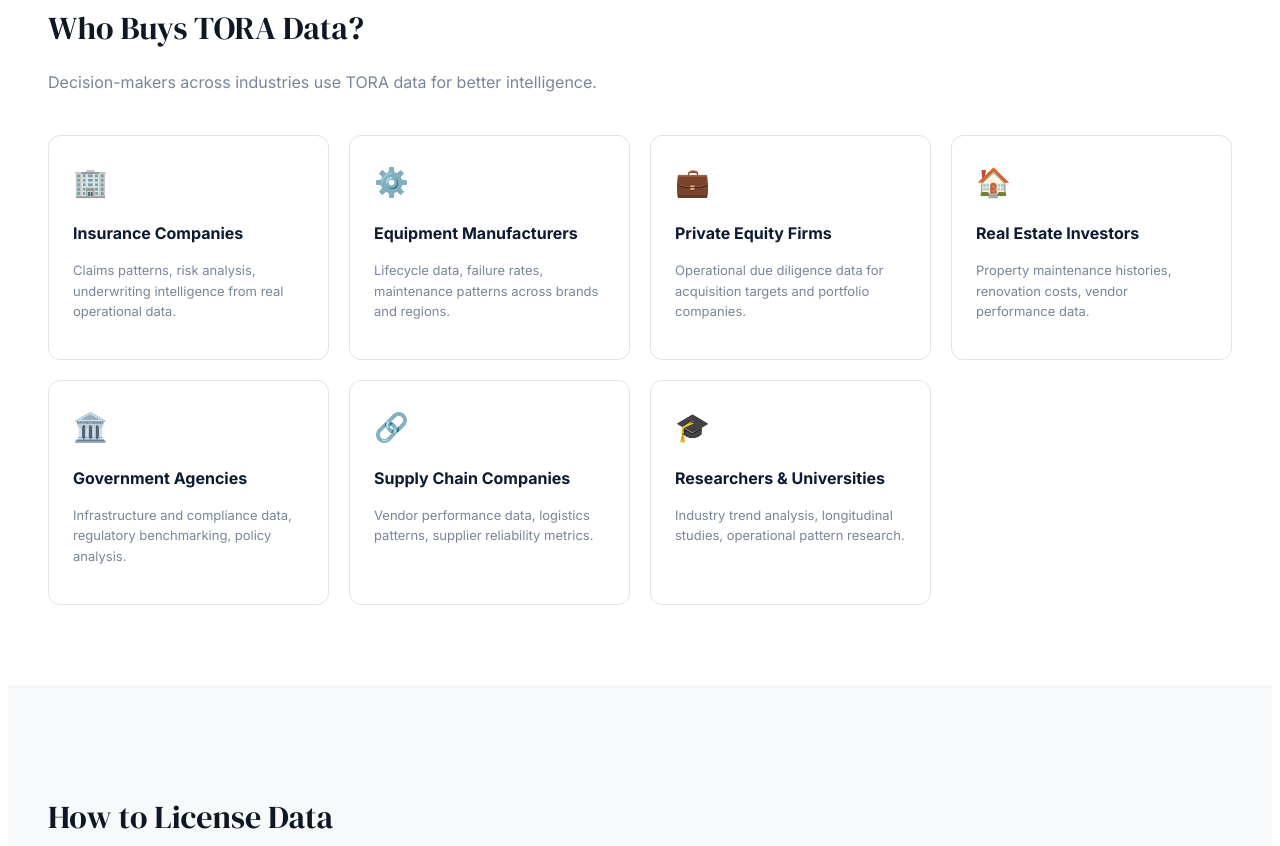
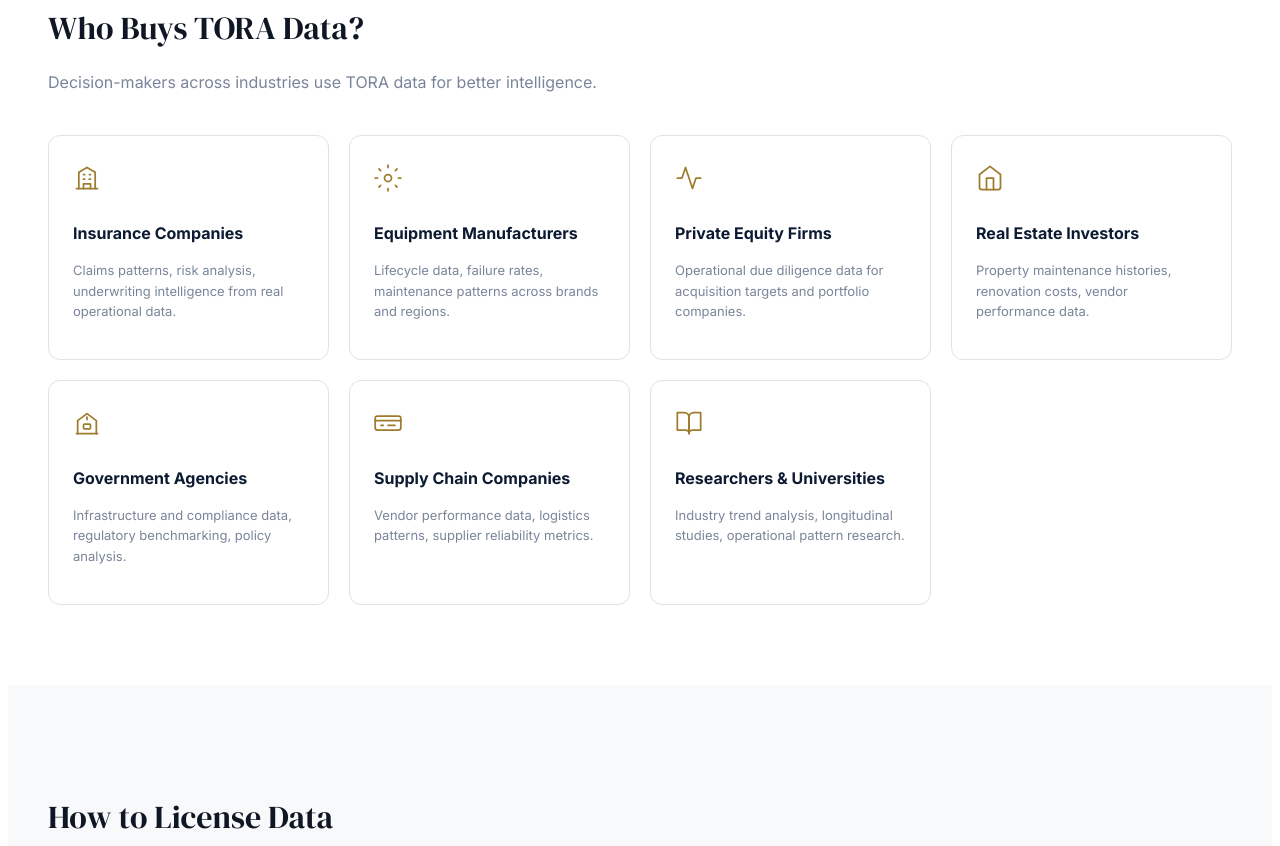
Before and after one commit to Nevillemind/bits-website, a plain HTML site: page tora-exchange/buyer-guide.html in a window 1280 px wide. Shown: the part 913-1759 px from the top of the page. Drawn offline with Linux system fonts and the light colour scheme; no server answers.

Commit message:
Buyer Guide: Replace emojis with clean SVG line icons (gold stroke)

```diff
--- a/tora-exchange/buyer-guide.html
+++ b/tora-exchange/buyer-guide.html
@@ -167,37 +167,37 @@
     <p class="section-subtitle">Decision-makers across industries use TORA data for better intelligence.</p>
     <div class="buyer-grid">
       <div class="buyer-card">
-        <div class="icon">🏢</div>
+        <div class="icon"><svg width="28" height="28" viewBox="0 0 24 24" fill="none" stroke="var(--gold)" stroke-width="1.5" stroke-linecap="round" stroke-linejoin="round"><path d="M3 21h18"/><path d="M5 21V7l7-4 7 4v14"/><path d="M9 21v-4h6v4"/><path d="M9 9h1"/><path d="M14 9h1"/><path d="M9 13h1"/><path d="M14 13h1"/></svg></div>
         <h3>Insurance Companies</h3>
         <p>Claims patterns, risk analysis, underwriting intelligence from real operational data.</p>
       </div>
       <div class="buyer-card">
-        <div class="icon">⚙️</div>
+        <div class="icon"><svg width="28" height="28" viewBox="0 0 24 24" fill="none" stroke="var(--gold)" stroke-width="1.5" stroke-linecap="round" stroke-linejoin="round"><circle cx="12" cy="12" r="3"/><path d="M12 1v2"/><path d="M12 21v2"/><path d="M4.22 4.22l1.42 1.42"/><path d="M18.36 18.36l1.42 1.42"/><path d="M1 12h2"/><path d="M21 12h2"/><path d="M4.22 19.78l1.42-1.42"/><path d="M18.36 5.64l1.42-1.42"/></svg></div>
         <h3>Equipment Manufacturers</h3>
         <p>Lifecycle data, failure rates, maintenance patterns across brands and regions.</p>
       </div>
       <div class="buyer-card">
-        <div class="icon">💼</div>
+        <div class="icon"><svg width="28" height="28" viewBox="0 0 24 24" fill="none" stroke="var(--gold)" stroke-width="1.5" stroke-linecap="round" stroke-linejoin="round"><path d="M22 12h-4l-3 9L9 3l-3 9H2"/></svg></div>
         <h3>Private Equity Firms</h3>
         <p>Operational due diligence data for acquisition targets and portfolio companies.</p>
       </div>
       <div class="buyer-card">
-        <div class="icon">🏠</div>
+        <div class="icon"><svg width="28" height="28" viewBox="0 0 24 24" fill="none" stroke="var(--gold)" stroke-width="1.5" stroke-linecap="round" stroke-linejoin="round"><path d="M3 9l9-7 9 7v11a2 2 0 0 1-2 2H5a2 2 0 0 1-2-2z"/><polyline points="9 22 9 12 15 12 15 22"/></svg></div>
         <h3>Real Estate Investors</h3>
         <p>Property maintenance histories, renovation costs, vendor performance data.</p>
       </div>
       <div class="buyer-card">
-        <div class="icon">🏛️</div>
+        <div class="icon"><svg width="28" height="28" viewBox="0 0 24 24" fill="none" stroke="var(--gold)" stroke-width="1.5" stroke-linecap="round" stroke-linejoin="round"><path d="M3 21h18"/><path d="M4 21V10l8-6 8 6v11"/><rect x="9" y="13" width="6" height="4" rx="1"/><path d="M12 7v2"/></svg></div>
         <h3>Government Agencies</h3>
         <p>Infrastructure and compliance data, regulatory benchmarking, policy analysis.</p>
       </div>
       <div class="buyer-card">
-        <div class="icon">🔗</div>
+        <div class="icon"><svg width="28" height="28" viewBox="0 0 24 24" fill="none" stroke="var(--gold)" stroke-width="1.5" stroke-linecap="round" stroke-linejoin="round"><rect x="1" y="6" width="22" height="12" rx="2"/><path d="M1 10h22"/><path d="M6 14h2"/><path d="M12 14h6"/></svg></div>
         <h3>Supply Chain Companies</h3>
         <p>Vendor performance data, logistics patterns, supplier reliability metrics.</p>
       </div>
       <div class="buyer-card">
-        <div class="icon">🎓</div>
+        <div class="icon"><svg width="28" height="28" viewBox="0 0 24 24" fill="none" stroke="var(--gold)" stroke-width="1.5" stroke-linecap="round" stroke-linejoin="round"><path d="M2 3h6a4 4 0 0 1 4 4v14a3 3 0 0 0-3-3H2z"/><path d="M22 3h-6a4 4 0 0 0-4 4v14a3 3 0 0 1 3-3h7z"/></svg></div>
         <h3>Researchers &amp; Universities</h3>
         <p>Industry trend analysis, longitudinal studies, operational pattern research.</p>
       </div>
@@ -265,22 +265,22 @@
     <p class="section-subtitle">Every dataset on TORA Exchange is backed by blockchain proof.</p>
     <div class="verify-grid">
       <div class="verify-card">
-        <div class="icon">🔐</div>
+        <div class="icon"><svg width="28" height="28" viewBox="0 0 24 24" fill="none" stroke="var(--gold)" stroke-width="1.5" stroke-linecap="round" stroke-linejoin="round"><rect x="3" y="11" width="18" height="11" rx="2" ry="2"/><path d="M7 11V7a5 5 0 0 1 10 0v4"/></svg></div>
         <h3>SHA-256 Hash</h3>
         <p>Every record has a cryptographic fingerprint. Verify that data hasn't been altered since it was recorded.</p>
       </div>
       <div class="verify-card">
-        <div class="icon">⏱️</div>
+        <div class="icon"><svg width="28" height="28" viewBox="0 0 24 24" fill="none" stroke="var(--gold)" stroke-width="1.5" stroke-linecap="round" stroke-linejoin="round"><circle cx="12" cy="12" r="10"/><polyline points="12 6 12 12 16 14"/></svg></div>
         <h3>Blockchain Timestamp</h3>
         <p>Immutable proof of when data was recorded, anchored on the Solana blockchain.</p>
       </div>
       <div class="verify-card">
-        <div class="icon">📊</div>
+        <div class="icon"><svg width="28" height="28" viewBox="0 0 24 24" fill="none" stroke="var(--gold)" stroke-width="1.5" stroke-linecap="round" stroke-linejoin="round"><path d="M18 20V10"/><path d="M12 20V4"/><path d="M6 20v-6"/></svg></div>
         <h3>Record Count &amp; Range</h3>
         <p>Every listing shows exact record count, date range, and industry classification.</p>
       </div>
       <div class="verify-card">
-        <div class="icon">✅</div>
+        <div class="icon"><svg width="28" height="28" viewBox="0 0 24 24" fill="none" stroke="var(--gold)" stroke-width="1.5" stroke-linecap="round" stroke-linejoin="round"><path d="M12 22s8-4 8-10V5l-8-3-8 3v7c0 6 8 10 8 10z"/><path d="M9 12l2 2 4-4"/></svg></div>
         <h3>Supplier Verification</h3>
         <p>Data suppliers go through verification. Know that the data comes from a legitimate source.</p>
       </div>
```
